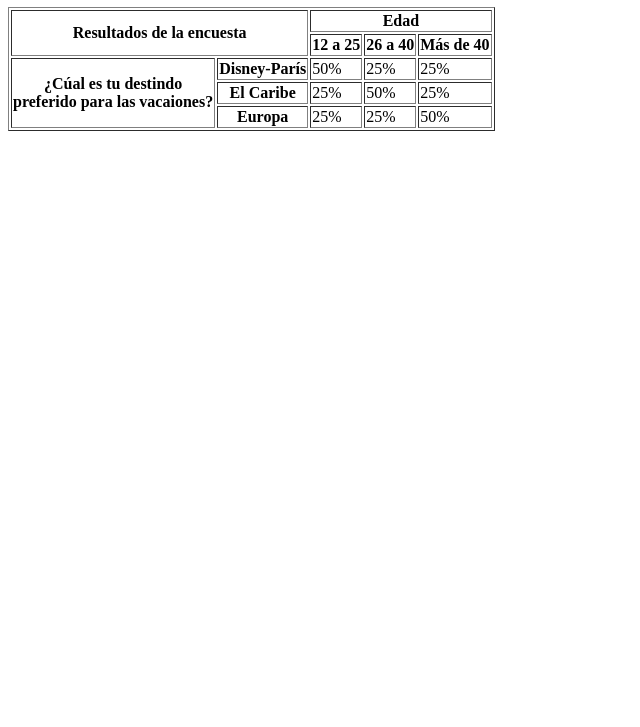
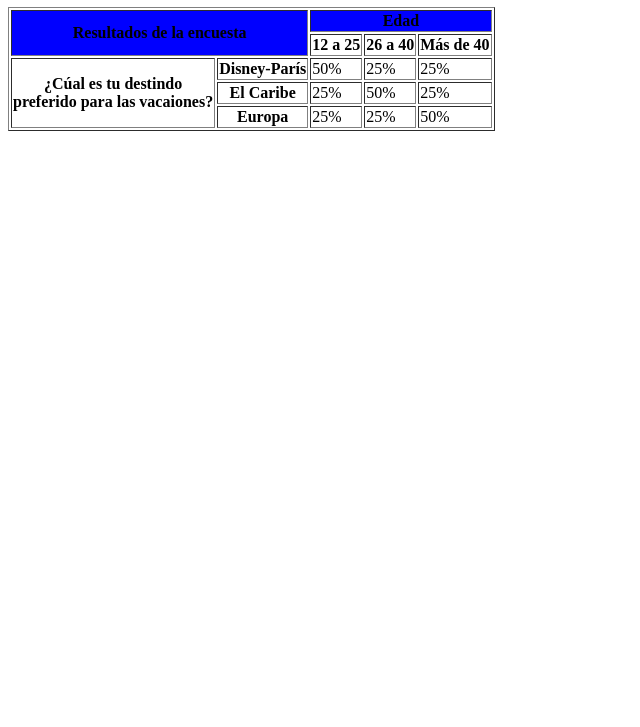
Before and after one commit to DaavidBaal/HTML_CSS, a plain HTML site: page CSS/Tablas/Ejercicio 16a.html in a window 1280 px wide. Shown: the part 73-800 px from the top of the page, without its empty margins (0-640 px from the left). Drawn offline with Linux system fonts and the light colour scheme.

Commit message:
Ejercicio Tablas

```diff
--- /dev/null
+++ b/CSS/Tablas/Ejercicio 16a.css
@@ -0,0 +1,3 @@
+#Resultados{
+    background-color: blue
+}
--- a/CSS/Tablas/Ejercicio 16a.html
+++ b/CSS/Tablas/Ejercicio 16a.html
@@ -5,14 +5,15 @@
 <title>Tabla</title>
 <meta name="description" content="">
 <meta name="viewport" content="width=device-width, initial-scale=1">
+<link rel="stylesheet" href="Ejercicio 16a.css"
 </head>
 
 <body>
     <h1>Ejemplo de Tabla</h1>
     <table border="1">
         <tr>
-            <th scope="colgroup" colspan="2" rowspan="2">Resultados de la encuesta</th>
-            <th scope="colgroup" colspan="3">Edad</th>
+            <th scope="colgroup" colspan="2" rowspan="2" id="Resultados">Resultados de la encuesta</th>
+            <th scope="colgroup" colspan="3" id="Resultados">Edad</th>
         </tr>
         <tr>
             <th scope="col">12 a 25</th>
```
